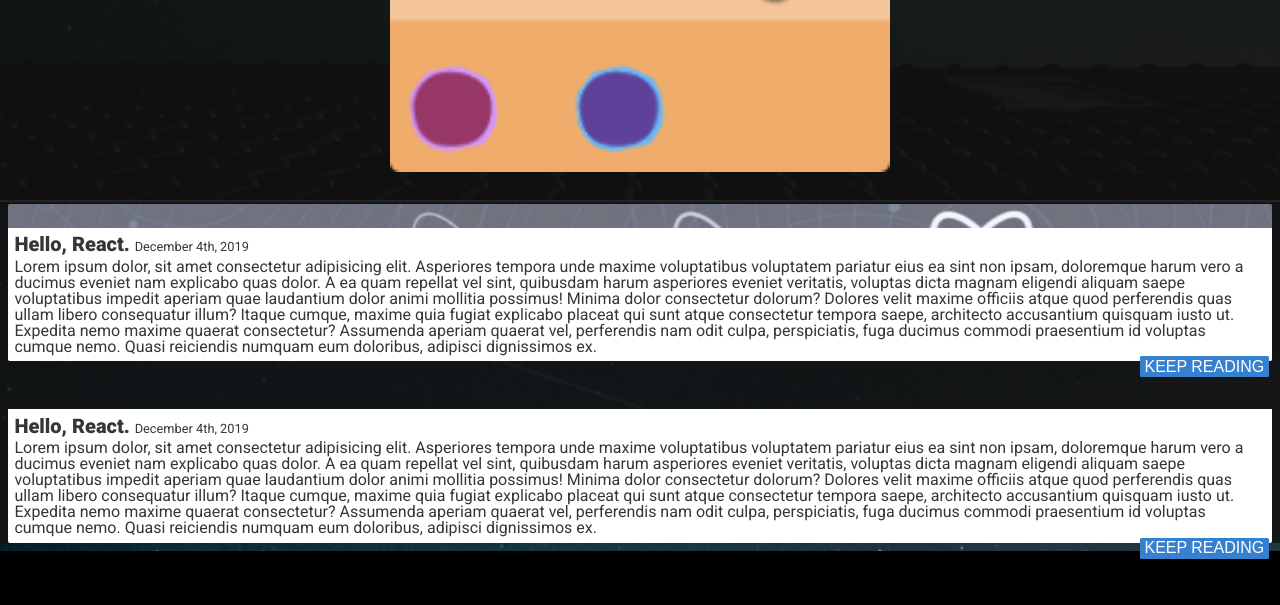
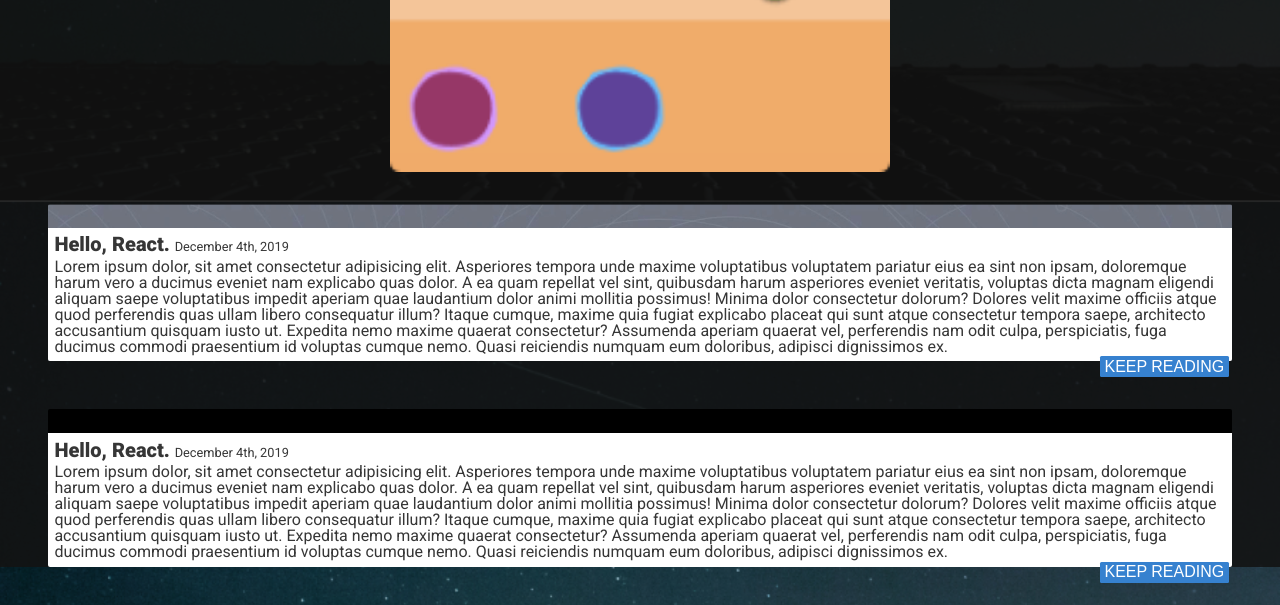
Before and after one commit to TatyCat/jasonfolio, a website: page public/index.html in a window 1280 px wide. Shown: the part 1721-2326 px from the top of the page. Drawn offline with Linux system fonts and the light colour scheme.

Commit message:
Working on article sections

```diff
--- a/public/screen.css
+++ b/public/screen.css
@@ -109,8 +109,7 @@
   padding: .4rem;
 }
 
-.article-1{
-  background: url("images/react.png");
+.article-1, .article-2{
   background-color: black;
   /* background-position: top; */
   /* border-radius: 2px; */
@@ -120,6 +119,12 @@
   background-attachment: scroll;
   background-position-y: 50%;
   margin-bottom: 3rem;
+  margin-left: 3rem;
+  margin-right: 3rem;
+}
+
+.article-1{
+  background: url("images/react.png");
 }
 
 button{
```
